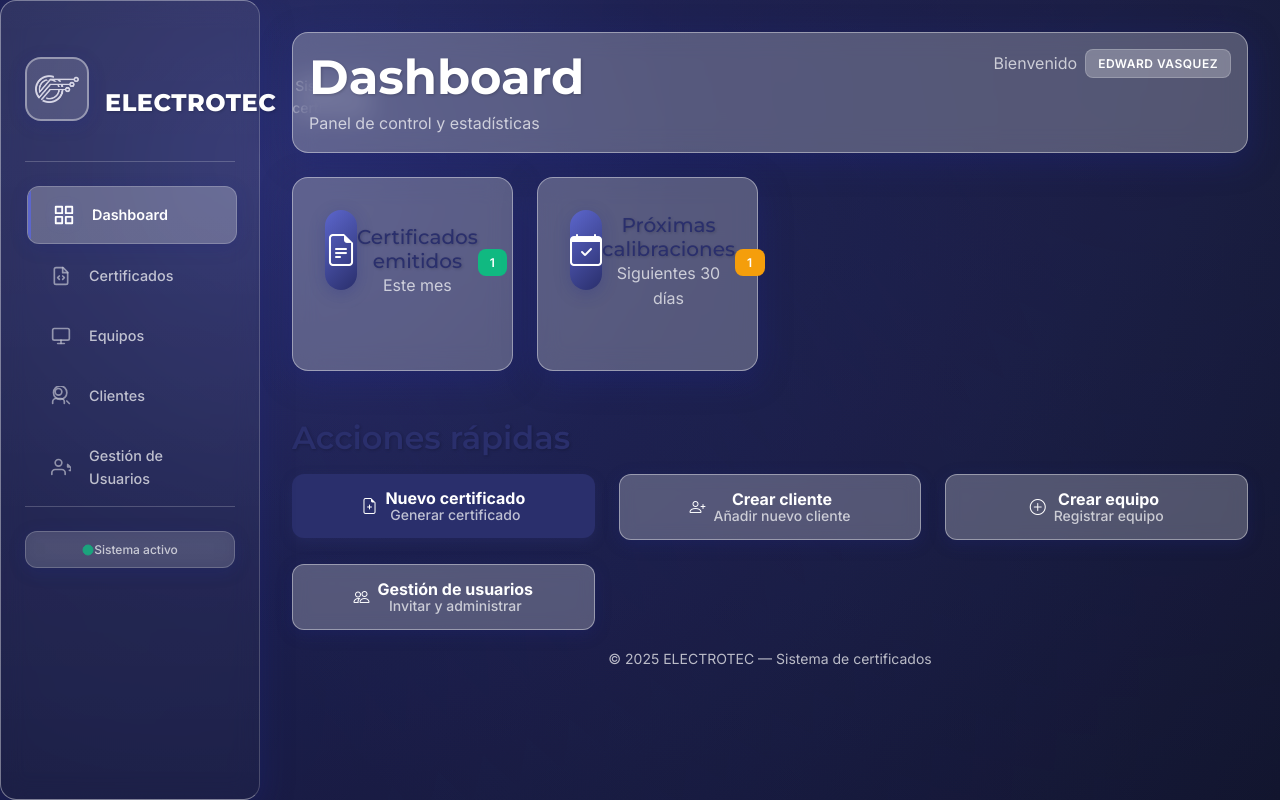
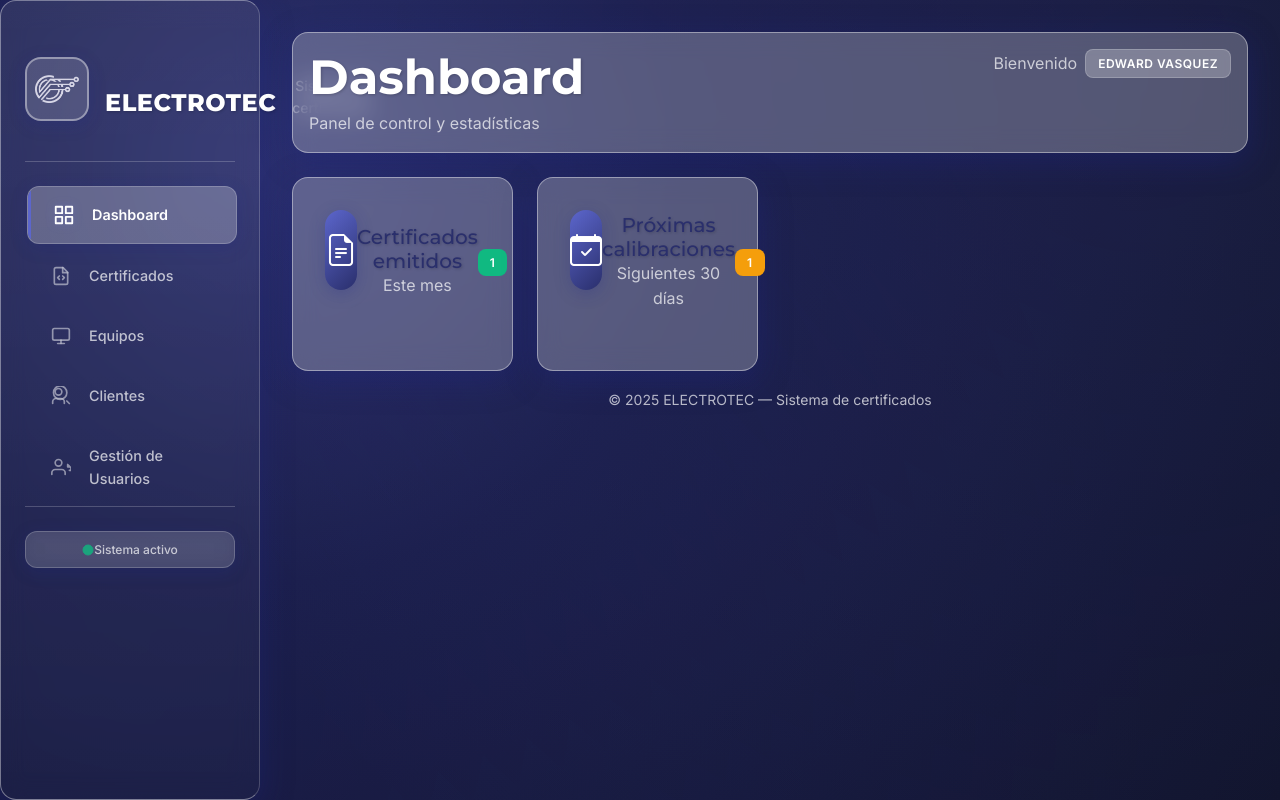
Before and after one commit to edalvb/electrotec, a PHP site: page /dashboard.php in a window 1280 px wide. Run offline with PHP 8.4, Linux system fonts and the light colour scheme.

Commit message:
feat: eliminar acciones rápidas del panel de control

```diff
--- a/www/dashboard.php
+++ b/www/dashboard.php
@@ -52,45 +52,6 @@
                 </div>
             </div>
 
-            <h3 class="mt-5 text-primary">Acciones rápidas</h3>
-            <div class="row g-4 mt-2">
-                <div class="col-md-6 col-lg-4">
-                    <button class="btn btn-primary w-100 py-3" data-bs-toggle="modal" data-bs-target="#newCertificateModal">
-                        <i class="bi bi-file-earmark-plus me-2"></i>
-                        <div>
-                            <strong>Nuevo certificado</strong><br>
-                            <small>Generar certificado</small>
-                        </div>
-                    </button>
-                </div>
-                <div class="col-md-6 col-lg-4">
-                    <button class="btn btn-secondary glass w-100 py-3" data-bs-toggle="modal" data-bs-target="#newClientModal">
-                        <i class="bi bi-person-plus me-2"></i>
-                        <div>
-                            <strong>Crear cliente</strong><br>
-                            <small>Añadir nuevo cliente</small>
-                        </div>
-                    </button>
-                </div>
-                <div class="col-md-6 col-lg-4">
-                    <button class="btn btn-secondary glass w-100 py-3" data-bs-toggle="modal" data-bs-target="#newEquipmentModal">
-                        <i class="bi bi-plus-circle me-2"></i>
-                        <div>
-                            <strong>Crear equipo</strong><br>
-                            <small>Registrar equipo</small>
-                        </div>
-                    </button>
-                </div>
-                <div class="col-md-6 col-lg-4 mt-4">
-                    <button class="btn btn-secondary glass w-100 py-3" data-bs-toggle="modal" data-bs-target="#inviteTechModal">
-                        <i class="bi bi-people me-2"></i>
-                        <div>
-                            <strong>Gestión de usuarios</strong><br>
-                            <small>Invitar y administrar</small>
-                        </div>
-                    </button>
-                </div>
-            </div>
             <?php include __DIR__ . '/partials/footer.php'; ?>
         </div>
     </div>
```
